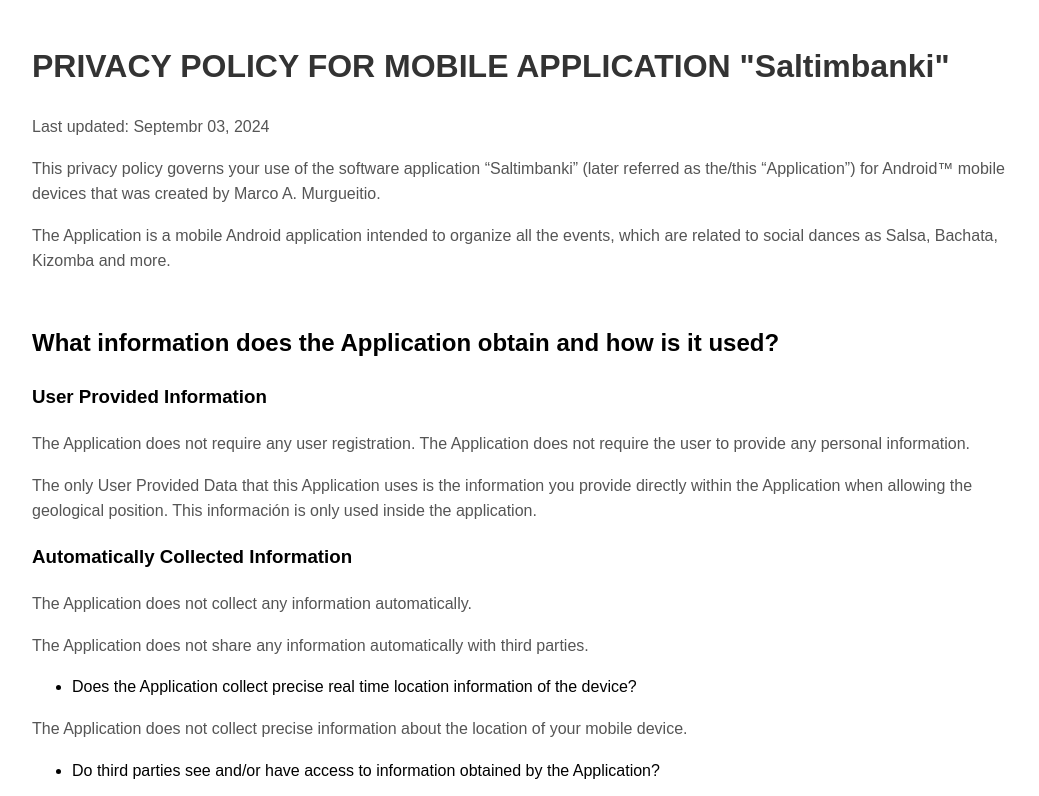
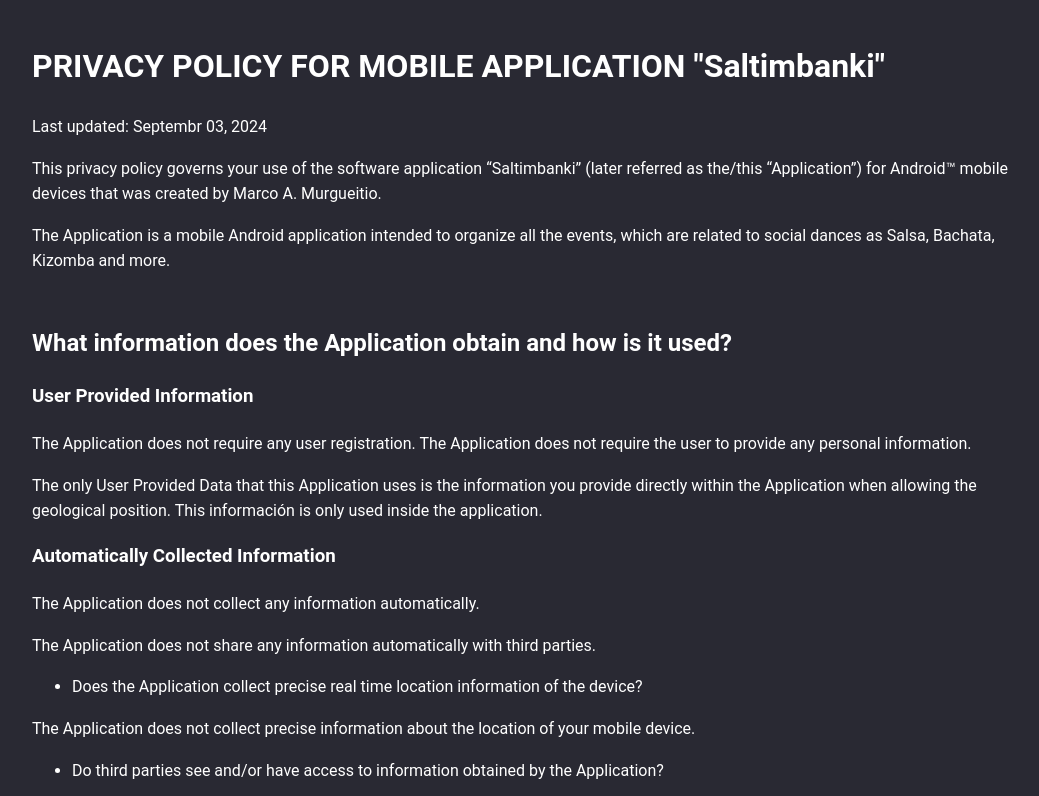
Before and after one commit to marantonio93/privacy-policy, a plain HTML site: page index.html in a window 1280 px wide. Shown: the top 796 px of the page, without its empty margins (112-1151 px from the left). Drawn offline with Linux system fonts and the light colour scheme.

Commit message:
Update index.html

```diff
--- a/index.html
+++ b/index.html
@@ -10,11 +10,11 @@
         <title>Saltimbanki - Privacy Policy</title>
         <style>
           body { font-family: Arial, sans-serif; margin: 20px; line-height: 1.6; }
-          h1 { color: #333; }
-          p { color: #555; }
+          h1 { color:  #FFFFFF; }
+          p { color:  #FFFFFF; }
         </style>
     </head>
-    <body style="display: flex; align-items: center; justify-content: center; flex-direction: column">
+    <body style="display: flex; align-items: center; justify-content: center; flex-direction: column;  background-color: #292933; color: #FFFFFF; font-family: 'Roboto', sans-serif;">
         <main style="width: 80%;">
             <h1>PRIVACY POLICY FOR MOBILE APPLICATION "Saltimbanki"</h1>
 
```
